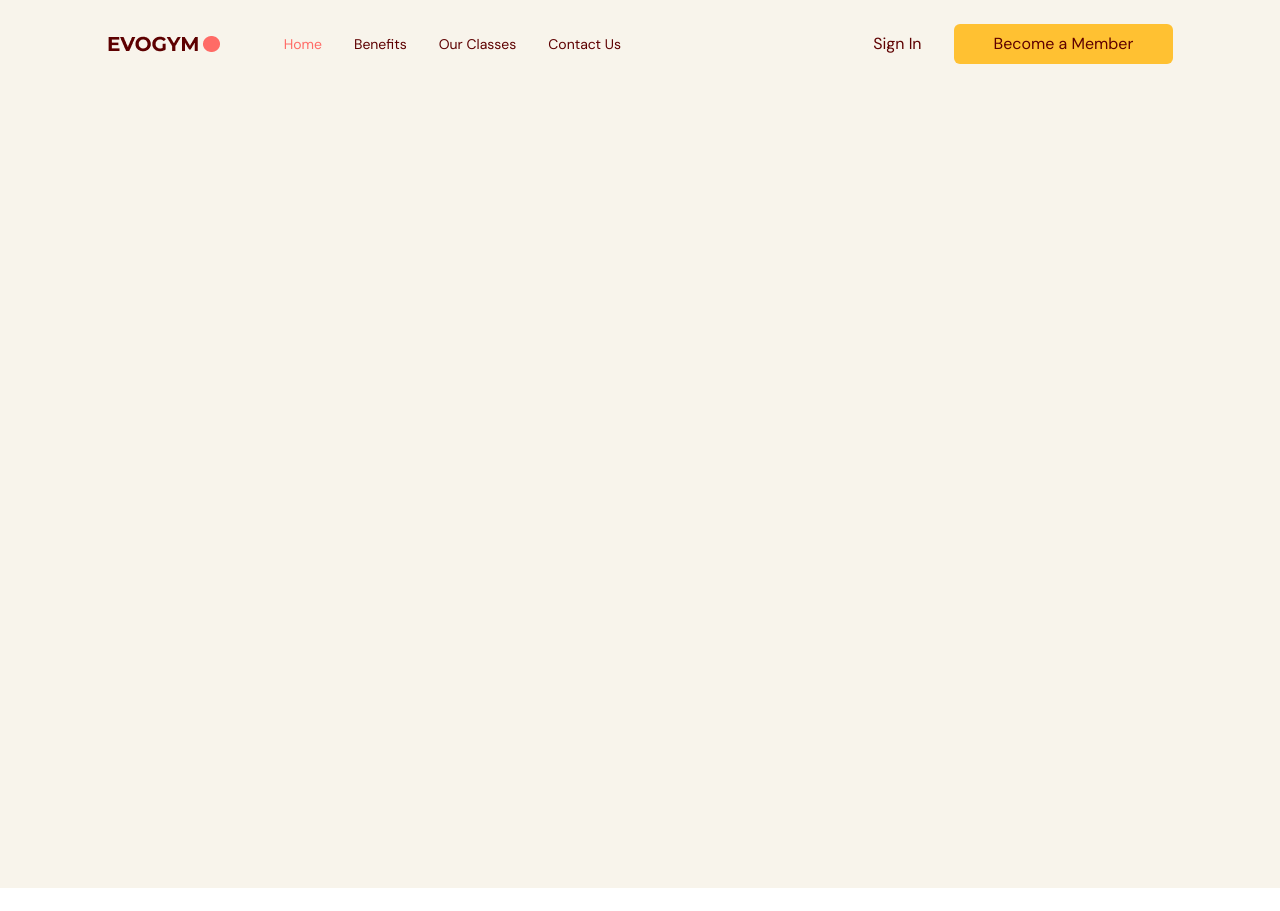
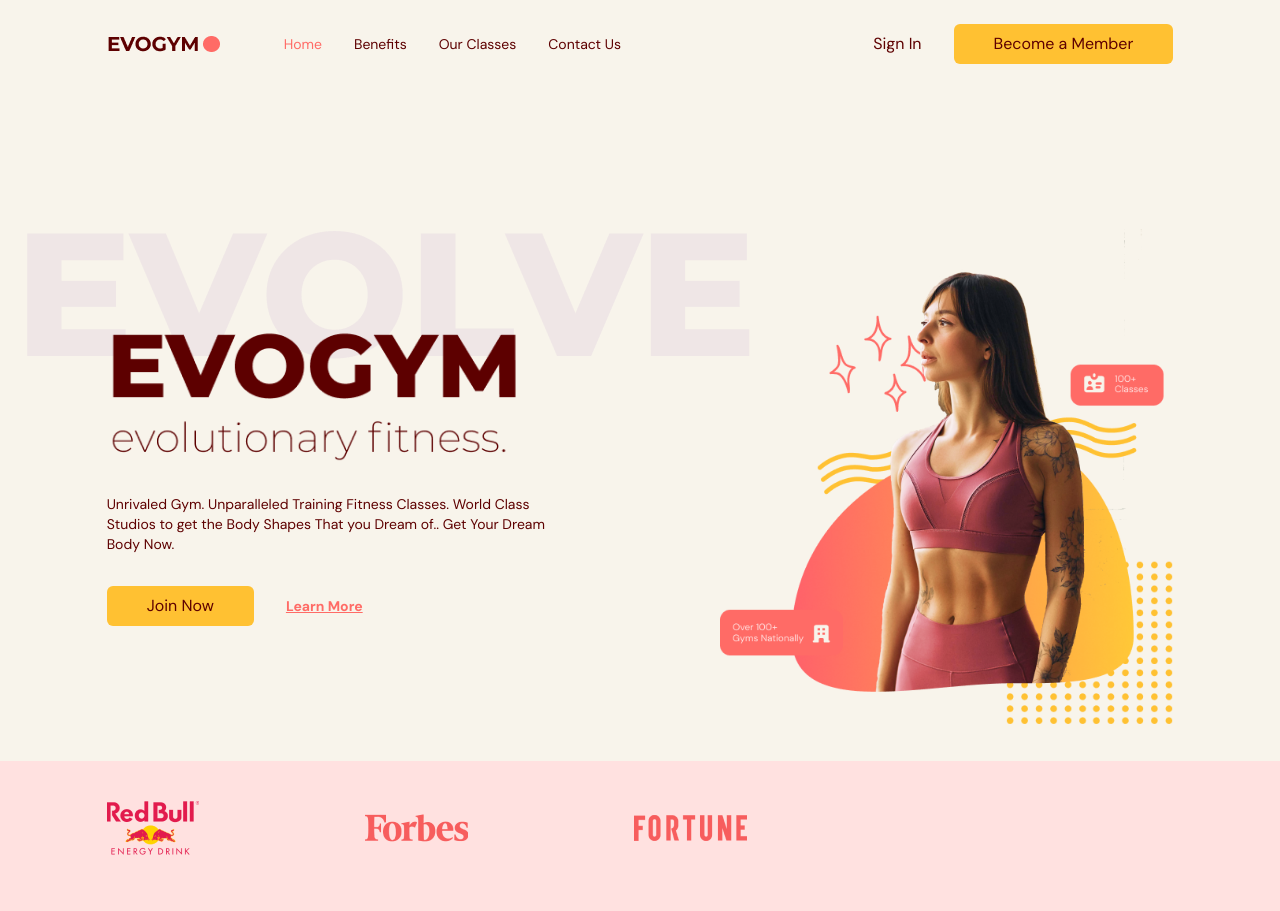
Before and after one commit to Rabia-Rajput/Gym-typeScript, a React (Vite) app: page / in a window 1280 px wide. Before the commit the page ends 888 px from the top, so only its background shows below. Built offline with nearby package versions, Linux system fonts and the light colour scheme.

Commit message:
updated file

```diff
--- a/src/scenes/Home/Home.tsx
+++ b/src/scenes/Home/Home.tsx
@@ -1,37 +1,103 @@
 import useMediaQuery from "@/hooks/useMediaQuery";
+import { SelectedPage } from "@/shared/types";
 import ActionButton from "@/shared/ActionButton";
-import { SelectedPage } from "@/shared/types";
-import HomePageText from '@/assets/HomePageText.png';
-import HomePageGraphic from '@/assets/HomePageGraphic.png';
-import SponserRedBull from '@/assets/SponsorRedBull.png';
-import SponserForbes from '@/assets/SponsorForbes.png';
-import SponserFortune from '@/assets/SponsorFortune.png';
-
-
-
+import HomePageText from "@/assets/HomePageText.png";
+import HomePageGraphic from "@/assets/HomePageGraphic.png";
+import SponsorRedBull from "@/assets/SponsorRedBull.png";
+import SponsorForbes from "@/assets/SponsorForbes.png";
+import SponsorFortune from "@/assets/SponsorFortune.png";
+import AnchorLink from "react-anchor-link-smooth-scroll";
+import { motion } from "framer-motion";
 
 type Props = {
-  setSelectedPage:(value: SelectedPage)=>void;
-}
+  setSelectedPage: (value: SelectedPage) => void;
+};
 
-const Home = ({setSelectedPage}: Props) => {
+const Home = ({ setSelectedPage }: Props) => {
   const isAboveMediumScreens = useMediaQuery("(min-width:1060px)");
 
   return (
-    <section id="home"
-    className="gap-16 bg-gray-20 py-10 md:h-full md:pb-0" >
-      {/* image and MAINHeader */}
-      <div>
+    <section id="home" className="gap-16 bg-gray-20 py-10 md:h-full md:pb-0">
+      {/* IMAGE AND MAIN HEADER */}
+      <motion.div
+        className="mx-auto w-5/6 items-center justify-center md:flex md:h-5/6"
+        onViewportEnter={() => setSelectedPage(SelectedPage.Home)}
+      >
         {/* MAIN HEADER */}
-        <div>
+        <div className="z-10 mt-32 md:basis-3/5">
+          {/* HEADINGS */}
+          <motion.div
+            className="md:-mt-20"
+            initial="hidden"
+            whileInView="visible"
+            viewport={{ once: true, amount: 0.5 }}
+            transition={{ duration: 0.5 }}
+            variants={{
+              hidden: { opacity: 0, x: -50 },
+              visible: { opacity: 1, x: 0 },
+            }}
+          >
+            <div className="relative">
+              <div className="before:absolute before:-top-20 before:-left-20 before:z-[-1] md:before:content-evolvetext">
+                <img alt="home-page-text" src={HomePageText} />
+              </div>
+            </div>
 
+            <p className="mt-8 text-sm">
+              Unrivaled Gym. Unparalleled Training Fitness Classes. World Class
+              Studios to get the Body Shapes That you Dream of.. Get Your Dream
+              Body Now.
+            </p>
+          </motion.div>
+
+          {/* ACTIONS */}
+          <motion.div
+            className="mt-8 flex items-center gap-8"
+            initial="hidden"
+            whileInView="visible"
+            viewport={{ once: true, amount: 0.5 }}
+            transition={{ delay: 0.2, duration: 0.5 }}
+            variants={{
+              hidden: { opacity: 0, x: -50 },
+              visible: { opacity: 1, x: 0 },
+            }}
+          >
+            <ActionButton setSelectedPage={setSelectedPage}>
+              Join Now
+            </ActionButton>
+            <AnchorLink
+              className="text-sm font-bold text-primary-500 underline hover:text-secondary-500"
+              onClick={() => setSelectedPage(SelectedPage.ContactUs)}
+              href={`#${SelectedPage.ContactUs}`}
+            >
+              <p>Learn More</p>
+            </AnchorLink>
+          </motion.div>
         </div>
-            {/* IMAGE */}
-            <div></div>
-      </div>
 
+        {/* IMAGE */}
+        <div
+          className="flex basis-3/5 justify-center md:z-10
+              md:ml-40 md:mt-16 md:justify-items-end"
+        >
+          <img alt="home-pageGraphic" src={HomePageGraphic} />
+        </div>
+      </motion.div>
+
+      {/* SPONSORS */}
+      {isAboveMediumScreens && (
+        <div className="h-[150px] w-full bg-primary-100 py-10">
+          <div className="mx-auto w-5/6">
+            <div className="flex w-3/5 items-center justify-between gap-8">
+              <img alt="redbull-sponsor" src={SponsorRedBull} />
+              <img alt="forbes-sponsor" src={SponsorForbes} />
+              <img alt="fortune-sponsor" src={SponsorFortune} />
+            </div>
+          </div>
+        </div>
+      )}
     </section>
-  )
-}
+  );
+};
 
 export default Home;
```
